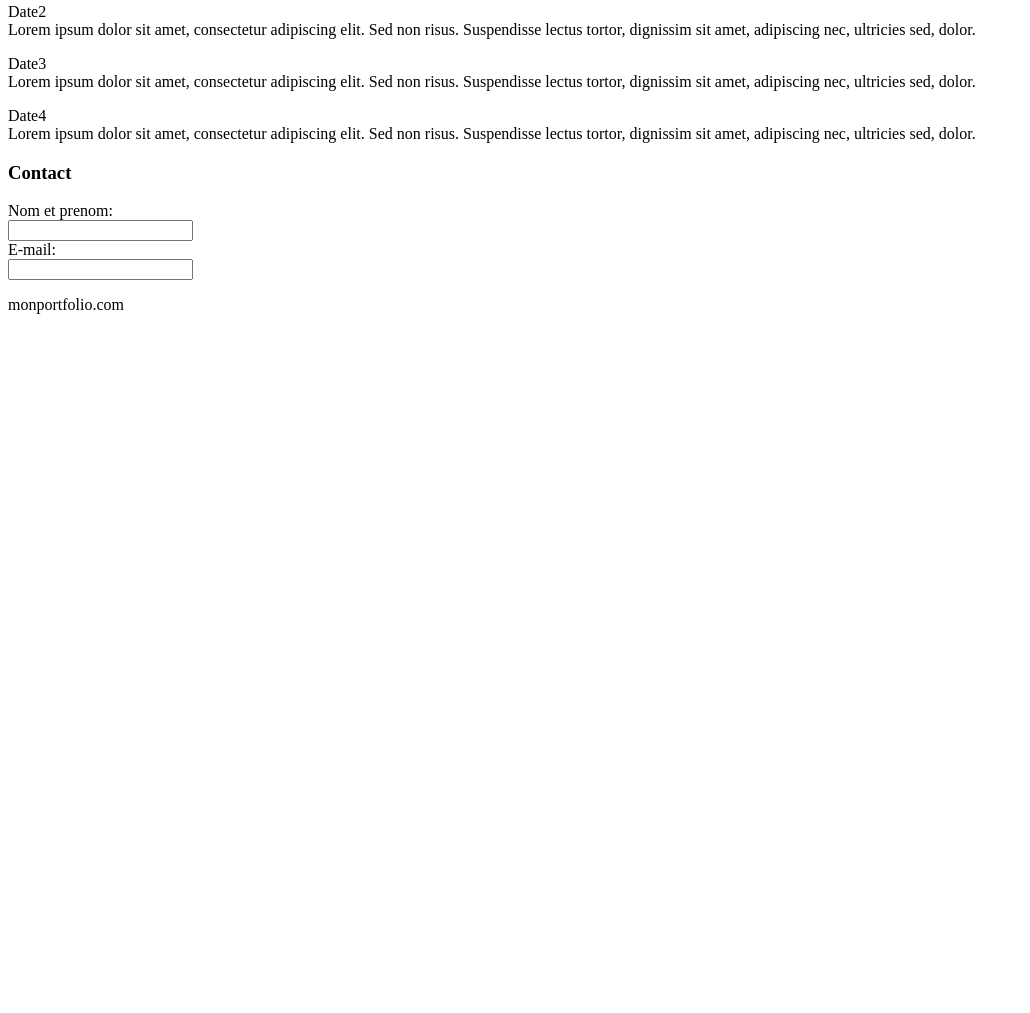
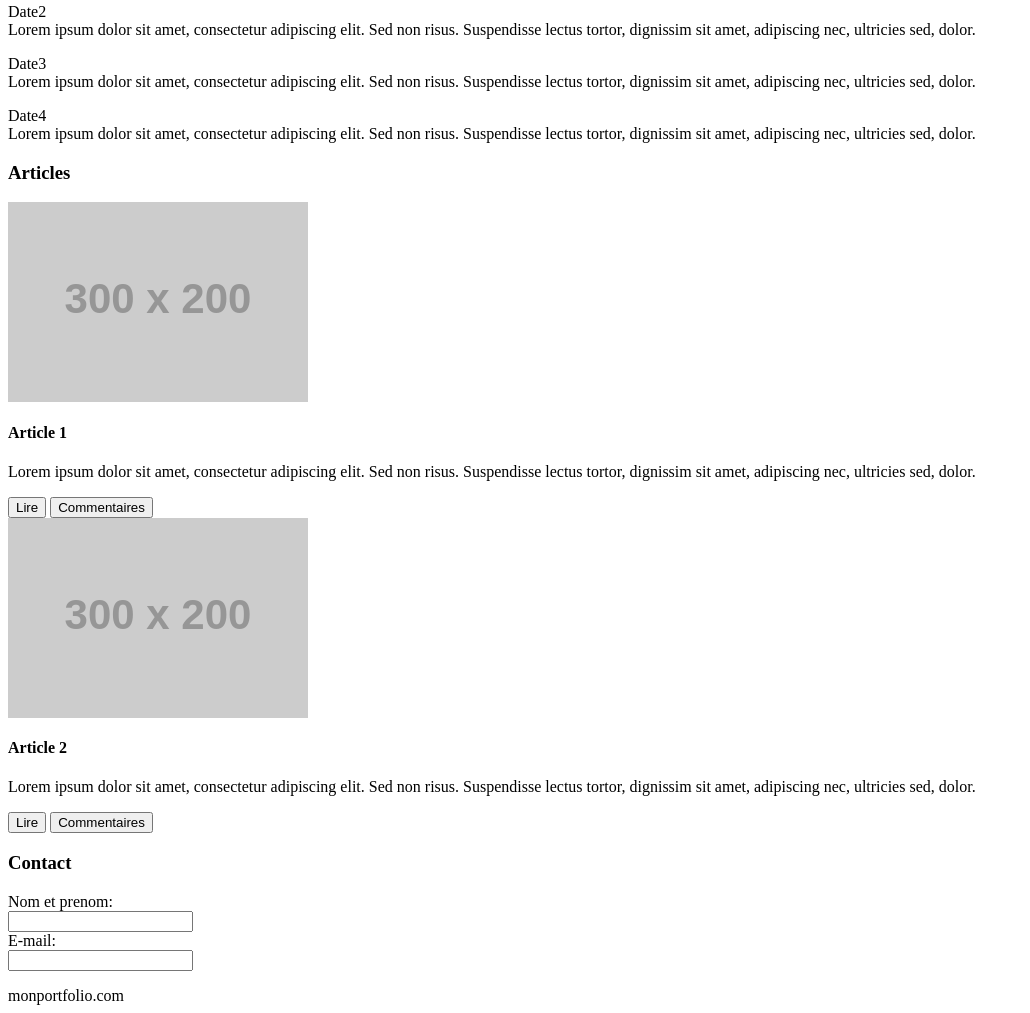
Before and after one commit to StevenSU696/DonkeySchool, a plain HTML site: page Integration/index.html in a window 1280 px wide. Shown: the part 1725-2738 px from the top of the page, without its empty margins (0-1030 px from the left). Before the commit the page ends 2047 px from the top, so only its background shows below. Drawn offline with Linux system fonts and the light colour scheme; placeholder pictures from the web are drawn by us.

Commit message:
index modified

```diff
--- a/Integration/index.html
+++ b/Integration/index.html
@@ -55,6 +55,22 @@ Lorem ipsum dolor sit amet, consectetur adipiscing elit. Sed non risus. Suspendi
 </section>
 </article>
 <article>
+<h3>Articles</h3>
+<section>
+<img src="https://placehold.co/300x200">
+<h4>Article 1</h4>
+<p>Lorem ipsum dolor sit amet, consectetur adipiscing elit. Sed non risus. Suspendisse lectus tortor, dignissim sit amet, adipiscing nec, ultricies sed, dolor.</p>
+<button type="button">Lire</button>
+<button type="button">Commentaires</button>
+</section>
+<img src="https://placehold.co/300x200">
+<h4>Article 2</h4>
+<p>Lorem ipsum dolor sit amet, consectetur adipiscing elit. Sed non risus. Suspendisse lectus tortor, dignissim sit amet, adipiscing nec, ultricies sed, dolor.</p>
+<button type="button">Lire</button>
+<button type="button">Commentaires</button>
+</section>
+</article>
+<article>
 <h3>Contact</h3>
 <form><label for="nomprenom">Nom et prenom:</label><br /> <input name="nomprenom" type="text" /><br /> <label for="email">E-mail:</label><br /> <input name="email" type="text" /></form></article>
 <footer>monportfolio.com</footer>
```
